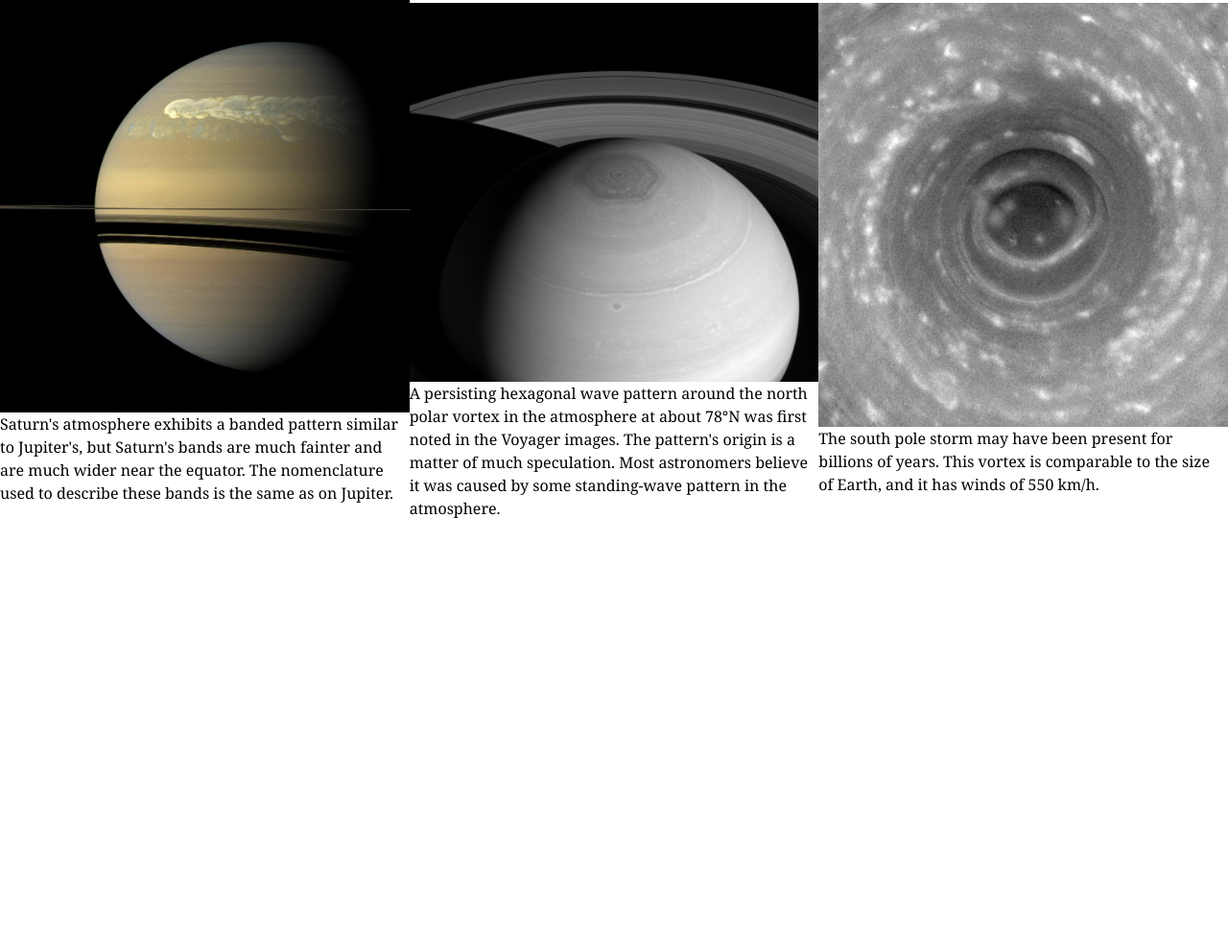
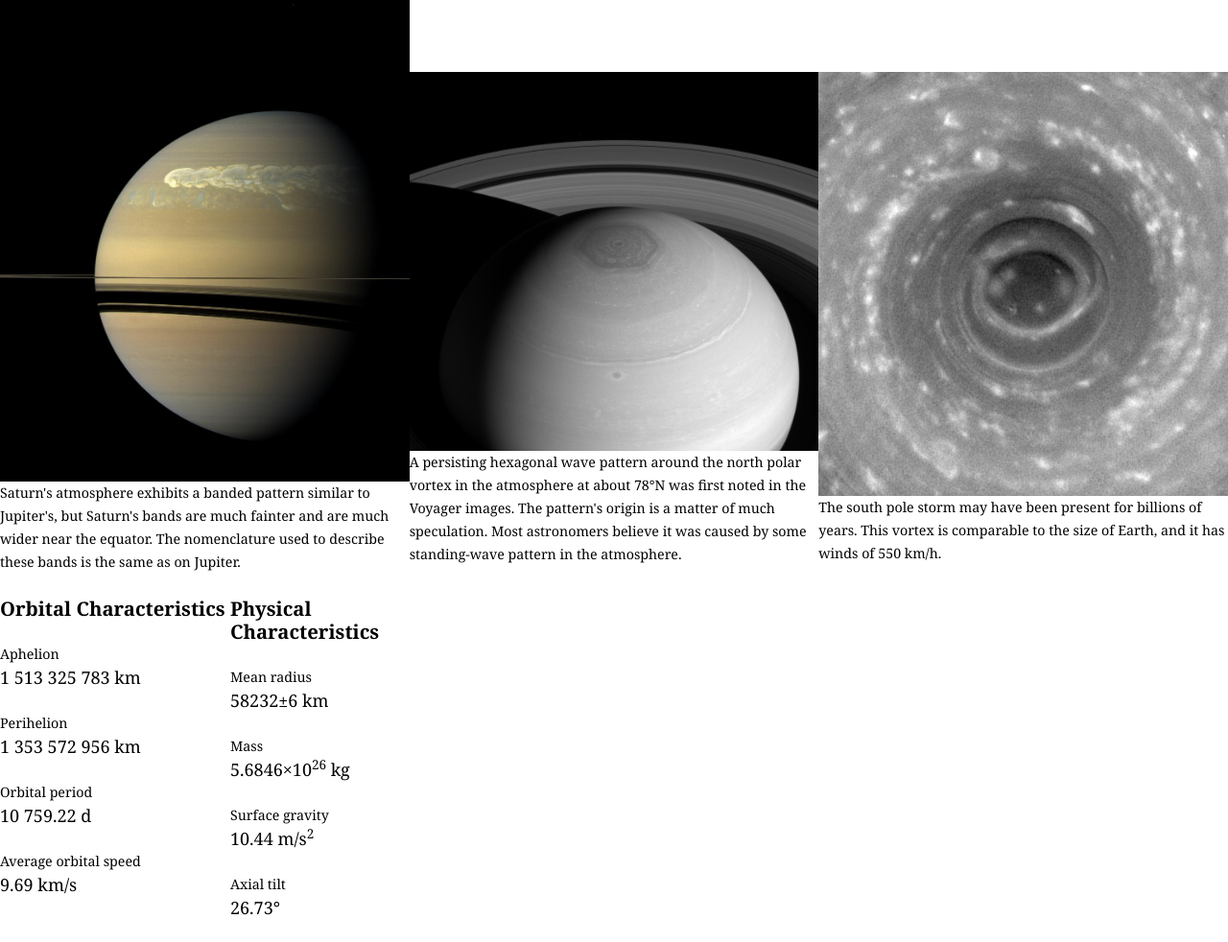
Before and after one commit to AlexandraRothenberg/dsn1675-planet-website, a plain HTML site: page index.html in a window 1280 px wide. Shown: the part 363-1345 px from the top of the page at 96% size. Before the commit the page ends 929 px from the top, so only its background shows below. Drawn offline with Linux system fonts and the light colour scheme.

Commit message:
working on type

```diff
--- a/index.html
+++ b/index.html
@@ -11,9 +11,9 @@
 <body>
 
 <header class="masthead">
-    <h1 class="title">Saturn</h1>
+    <h1 class="title peta">Saturn</h1>
     <nav>
-        <ul class="nav">
+        <ul class="nav giga">
             <li><a href="index.html">Planet</a></li>
             <li><a href="moon.html">Moons</a></li>
             <li><a herf="#">Exploration</a></li>
@@ -22,12 +22,17 @@
 </header>
 
 <main>
+
+    <div class="intro peta">
+        <p>Saturn, the sixth planet from the sun.</p>
+    </div>
+
     <div class="grid">
         <div class="unit unit-xs-1 unit-m-1-2 unit-l-1-3">
             <img class="img-flex planet-img" src="images/saturn.jpg" alt="Image of Saturn">
         </div>
         <div class="unit unit-xs-1 unit-s-1 unit-m-1-2 unit-l-2-3">
-            <h2>Saturn</h2>
+            <h2 class="exa">Saturn</h2>
             <p>Saturn is the sixth planet from the Sun and the second largest planet in the Solar System, after Jupiter. Named after the Roman god of agriculture, its astronomical symbol (♄) represents the god's sickle. Saturn is a gas giant with an average radius about nine times that of Earth. While only one-eighth the average density of Earth, with its larger volume Saturn is just over 95 times more massive.</p>
         </div>
     </div>
@@ -37,23 +42,52 @@
         <div class="unit unit-xs-1 unit-s-1 unit-m-1-3">
             <figure>
                 <img class="img-flex" src="images/saturn-storm.jpg" alt="Saturn's Clouds">
-                <figcaption>Saturn's atmosphere exhibits a banded pattern similar to Jupiter's, but Saturn's bands are much fainter and are much wider near the equator. The nomenclature used to describe these bands is the same as on Jupiter.</figcaption>
+                <figcaption class="milli">Saturn's atmosphere exhibits a banded pattern similar to Jupiter's, but Saturn's bands are much fainter and are much wider near the equator. The nomenclature used to describe these bands is the same as on Jupiter.</figcaption>
             </figure>
         </div>
 
         <div class="unit unit-xs-1 unit-s-1-2 unit-m-1-3">
             <figure>
                 <img class="img-flex" src="images/saturn-northpole.jpg" alt="Saturn's North pole hexagonal cloud pattern">
-                <figcaption>A persisting hexagonal wave pattern around the north polar vortex in the atmosphere at about 78°N was first noted in the Voyager images. The pattern's origin is a matter of much speculation. Most astronomers believe it was caused by some standing-wave pattern in the atmosphere.</figcaption>
+                <figcaption class="milli">A persisting hexagonal wave pattern around the north polar vortex in the atmosphere at about 78°N was first noted in the Voyager images. The pattern's origin is a matter of much speculation. Most astronomers believe it was caused by some standing-wave pattern in the atmosphere.</figcaption>
             </figure>
         </div>
 
         <div class="unit unit-xs-1 unit-s-1-2 unit-m-1-3">
             <figure>
                 <img class="img-flex" src="images/saturn-eye.jpg" alt="South Pole Vortex">
-                <figcaption>The south pole storm may have been present for billions of years. This vortex is comparable to the size of Earth, and it has winds of 550 km/h.</figcaption>
+                <figcaption class="milli">The south pole storm may have been present for billions of years. This vortex is comparable to the size of Earth, and it has winds of 550 km/h.</figcaption>
             </figure>
         </div>
+
+        <div class="grid">
+    <div class="unit unit-xs-1 unit-s-1 unit-m-1-2">
+      <h2 class="giga">Orbital Characteristics</h2>
+      <dl class="mega">
+        <dt class="milli">Aphelion</dt>
+        <dd>1&nbsp;513&nbsp;325&nbsp;783&nbsp;km</dd>
+        <dt class="milli">Perihelion</dt>
+        <dd>1&nbsp;353&nbsp;572&nbsp;956&nbsp;km</dd>
+        <dt class="milli">Orbital period</dt>
+        <dd>10&nbsp;759.22&nbsp;d</dd>
+        <dt class="milli">Average orbital speed</dt>
+        <dd>9.69&nbsp;km/s</dd>
+      </dl>
+    </div>
+    <div class="unit unit-xs-1 unit-s-1 unit-m-1-2">
+      <h2 class="giga">Physical Characteristics</h2>
+      <dl class="mega">
+        <dt class="milli">Mean radius</dt>
+        <dd>58232±6&nbsp;km</dd>
+        <dt class="milli">Mass</dt>
+        <dd>5.6846×10<sup>26</sup>&nbsp;kg</dd>
+        <dt class="milli">Surface gravity</dt>
+        <dd>10.44&nbsp;m/s<sup>2</sup></dd>
+        <dt class="milli">Axial tilt</dt>
+        <dd>26.73°</dd>
+      </dl>
+    </div>
+  </div>
     </div>
 </main>
 
```
Also changed, not shown: moon.html (+25 -6 lines).
